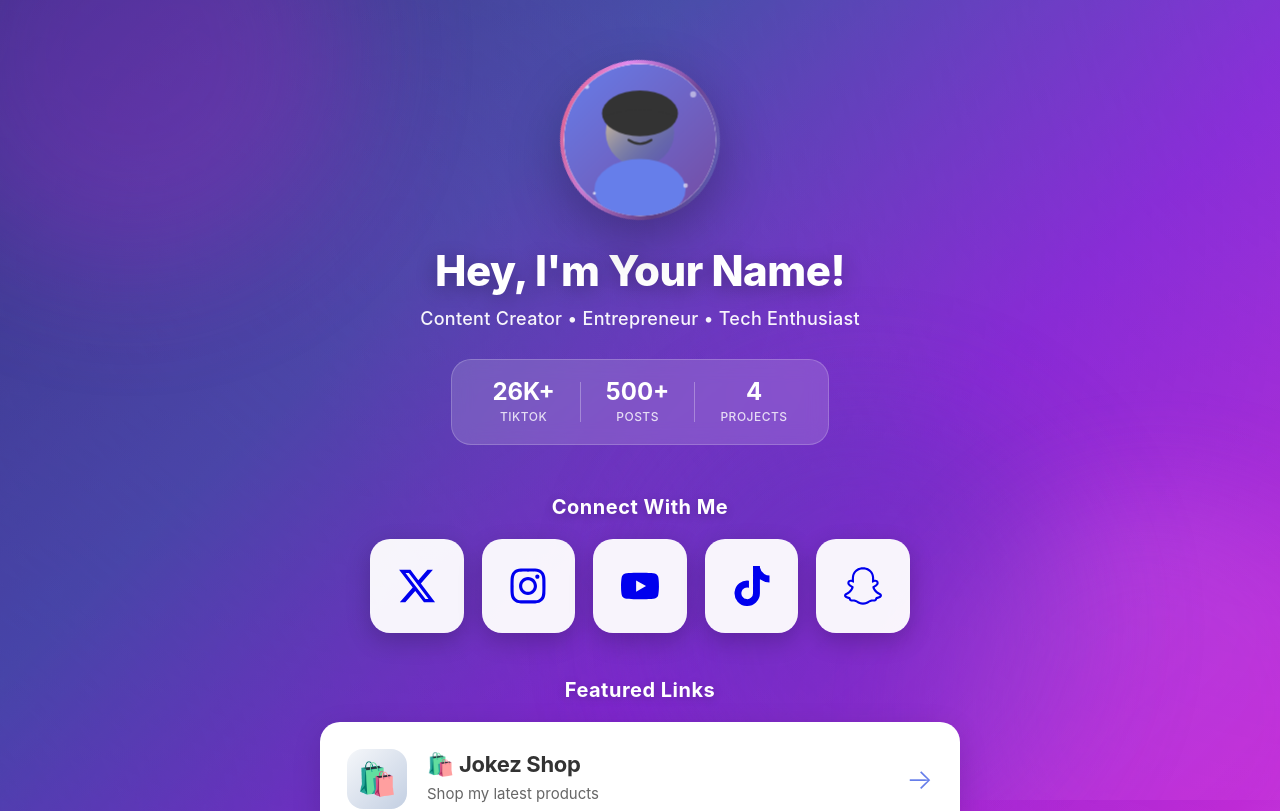
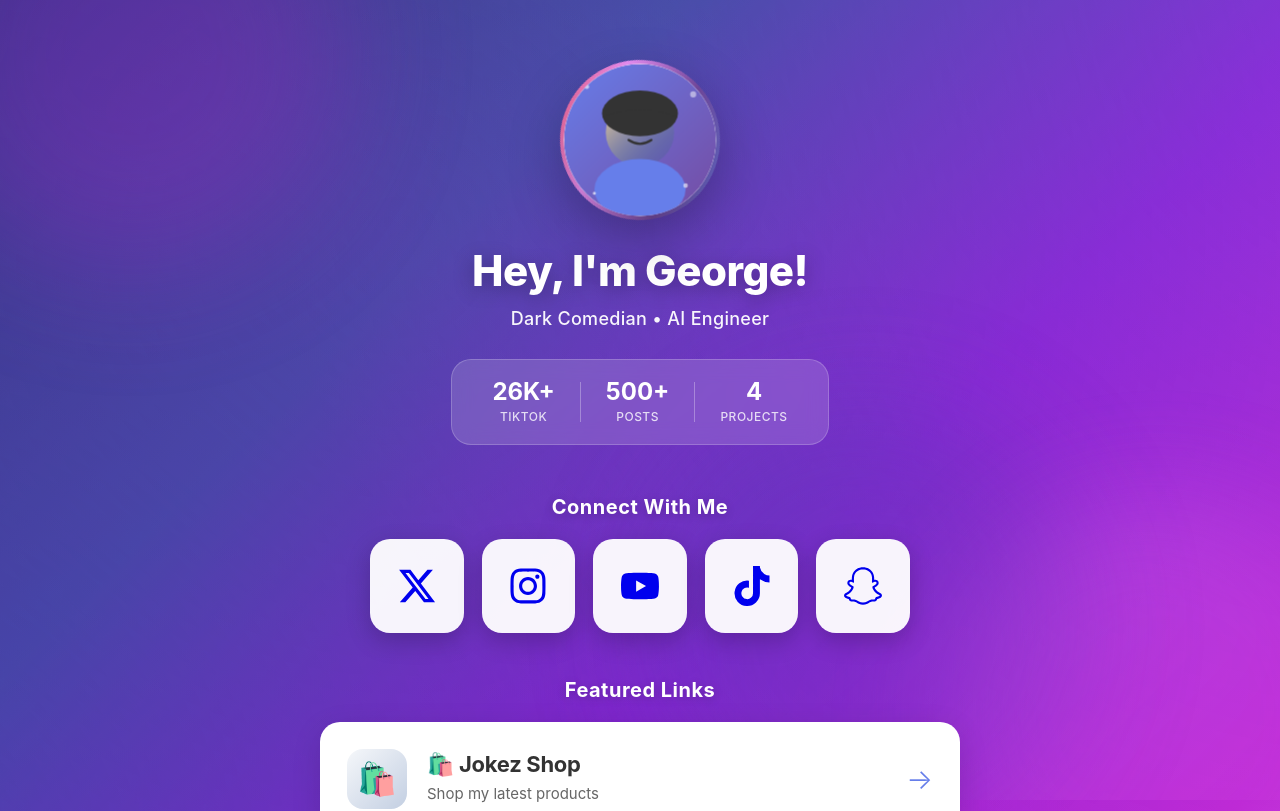
Before and after one commit to lggg123/LinksBio, a Next.js app: page / in a window 1280 px wide. Shown: the top 811 px of the page. Built offline with nearby package versions, Linux system fonts and the light colour scheme.

Commit message:
Update page.js

```diff
--- a/app/page.js
+++ b/app/page.js
@@ -62,9 +62,9 @@ export default function Home() {
               />
             </div>
           </div>
-          <h1 className={styles.name}>Hey, I'm Your Name!</h1>
+          <h1 className={styles.name}>Hey, I'm George!</h1>
           <p className={styles.bio}>
-            Content Creator • Entrepreneur • Tech Enthusiast
+             Dark Comedian • AI Engineer
           </p>
           <div className={styles.stats}>
             <div className={styles.statItem}>
```
